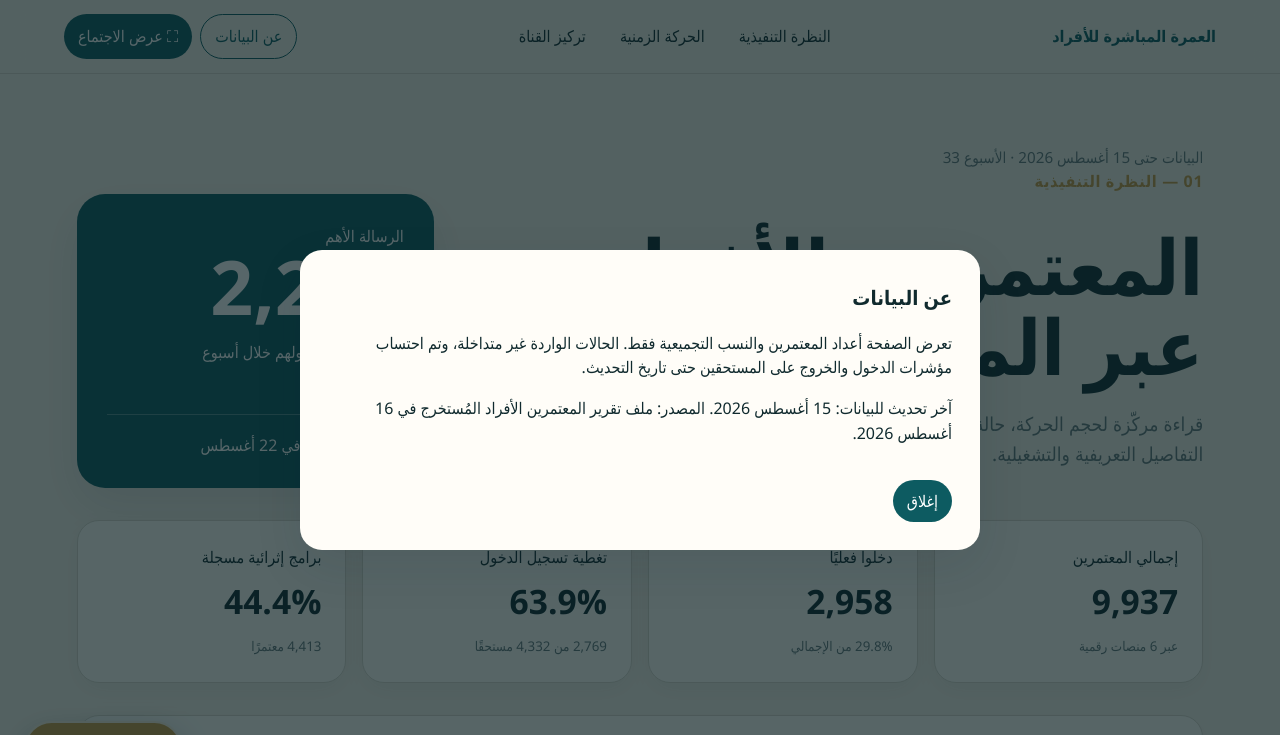
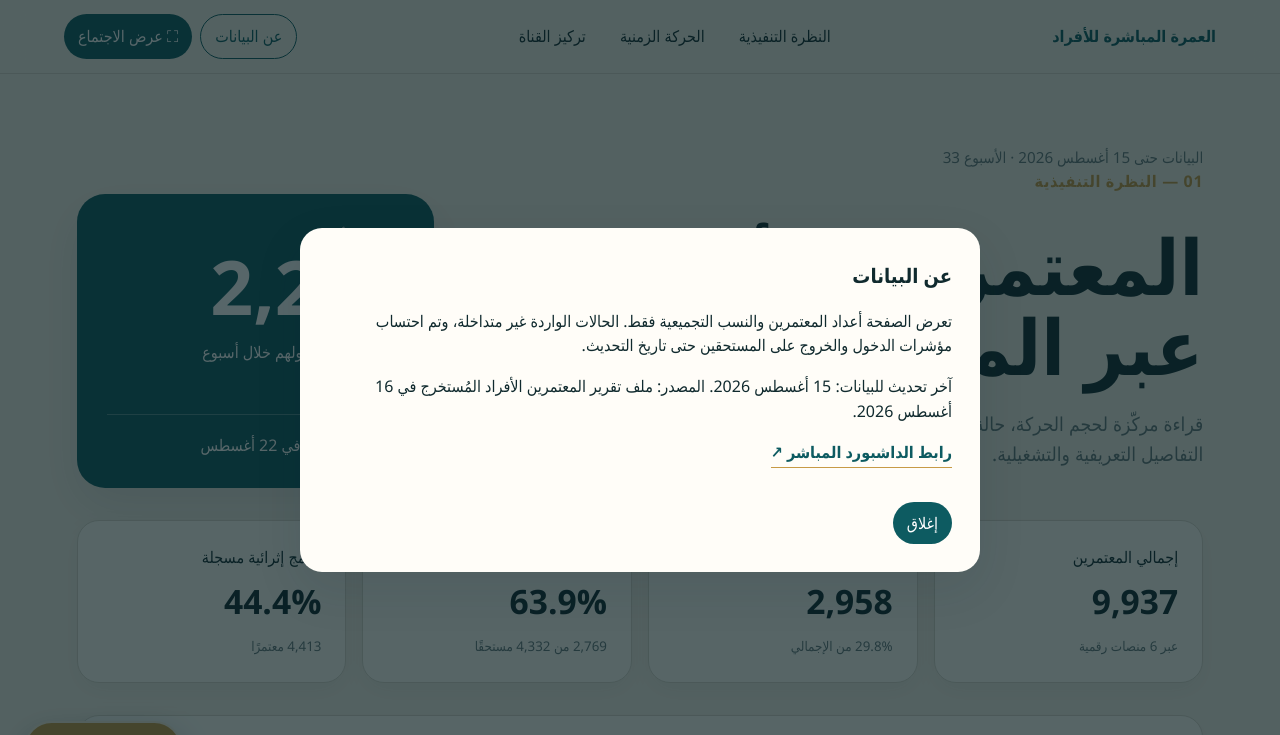
Before and after one commit to umraagency-sketch/umrah-executive-dashboard, a plain HTML site: page index.html in a window 1280 px wide. Both pictures are taken after a click on the button "عن البيانات". Shown: the top 735 px of the page. Drawn offline with Linux system fonts and the light colour scheme.

Commit message:
Add dashboard link to About (#2)

```diff
--- a/index.html
+++ b/index.html
@@ -21,7 +21,7 @@
     .concentration{display:grid;grid-template-columns:1fr 1fr;gap:18px}.row{display:grid;grid-template-columns:130px 1fr 90px;align-items:center;gap:12px;margin:15px 0}.track{height:15px;background:#ece6da;border-radius:99px;overflow:hidden}.fill{height:100%;background:linear-gradient(90deg,var(--teal),var(--blue));border-radius:99px}.companies .fill{background:linear-gradient(90deg,var(--gold),#e3bd70)}
     .facts{display:flex;gap:28px;margin-top:22px}.facts b{font-size:2rem;display:block}.decisions{display:grid;grid-template-columns:repeat(3,1fr);gap:16px;margin-top:22px}.decision{border-top:4px solid var(--gold)}
     footer{padding:28px 6vw;border-top:1px solid var(--line);color:var(--muted)}
-    dialog{max-width:680px;border:0;border-radius:22px;padding:28px;background:var(--card);color:var(--ink);box-shadow:var(--shadow)}dialog::backdrop{background:rgba(8,30,34,.68)}dialog button{margin-top:18px}
+    dialog{max-width:680px;border:0;border-radius:22px;padding:28px;background:var(--card);color:var(--ink);box-shadow:var(--shadow)}dialog::backdrop{background:rgba(8,30,34,.68)}dialog button{margin-top:18px}.about-link{display:inline-block;color:var(--teal);font-weight:800;text-decoration:none;border-bottom:1px solid var(--gold);padding-bottom:2px}.about-link:hover{color:var(--gold)}
     .reveal{animation:fade .7s ease both}@keyframes fade{from{opacity:0;transform:translateY(14px)}to{opacity:1;transform:none}}@keyframes rise{from{height:0}}
     @media(max-width:900px){nav{align-items:flex-start}.navlinks{display:none}.hero,.movement,.concentration,.state-layout{grid-template-columns:1fr}.cards{grid-template-columns:1fr 1fr}.decisions{grid-template-columns:1fr}.donut{width:220px}}
     @media(max-width:540px){section{padding:55px 5vw}.cards{grid-template-columns:1fr}.actions .alt{display:none}.legend{grid-template-columns:1fr}.facts{flex-wrap:wrap}.row{grid-template-columns:100px 1fr 70px}}
@@ -52,7 +52,7 @@
     </section>
   </main>
   <footer>المصدر: تقرير المعتمرين الأفراد مع تفاصيل الدخول والخروج · الاحتساب بمجموع «عدد المعتمرين»</footer>
-  <dialog id="dataDialog"><h3>عن البيانات</h3><p>تعرض الصفحة أعداد المعتمرين والنسب التجميعية فقط. الحالات الواردة غير متداخلة، وتم احتساب مؤشرات الدخول والخروج على المستحقين حتى تاريخ التحديث.</p><p>آخر تحديث للبيانات: 15 أغسطس 2026. المصدر: ملف تقرير المعتمرين الأفراد المُستخرج في 16 أغسطس 2026.</p><button class="btn" onclick="dataDialog.close()">إغلاق</button></dialog>
+  <dialog id="dataDialog"><h3>عن البيانات</h3><p>تعرض الصفحة أعداد المعتمرين والنسب التجميعية فقط. الحالات الواردة غير متداخلة، وتم احتساب مؤشرات الدخول والخروج على المستحقين حتى تاريخ التحديث.</p><p>آخر تحديث للبيانات: 15 أغسطس 2026. المصدر: ملف تقرير المعتمرين الأفراد المُستخرج في 16 أغسطس 2026.</p><p><a class="about-link" href="https://umraagency-sketch.github.io/umrah-executive-dashboard/" target="_blank" rel="noopener noreferrer">رابط الداشبورد المباشر ↗</a></p><button class="btn" onclick="dataDialog.close()">إغلاق</button></dialog>
   <script>
     function toggleFull(){if(!document.fullscreenElement){document.documentElement.requestFullscreen?.()}else{document.exitFullscreen?.()}}
     const observer=new IntersectionObserver(entries=>entries.forEach(e=>{if(e.isIntersecting)e.target.classList.add('reveal')}),{threshold:.12});document.querySelectorAll('.card,.panel,.signal').forEach(e=>observer.observe(e));
```
